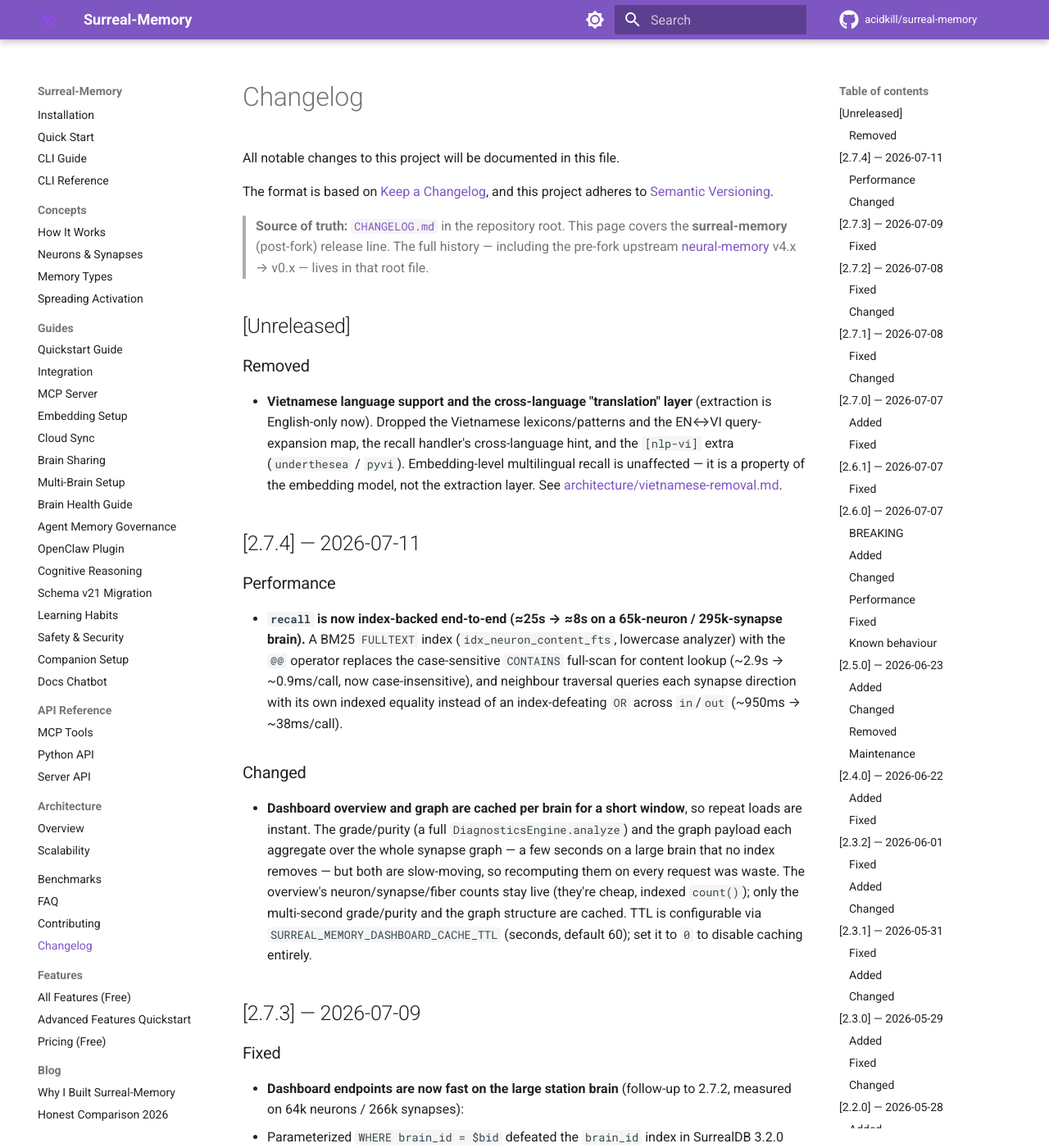
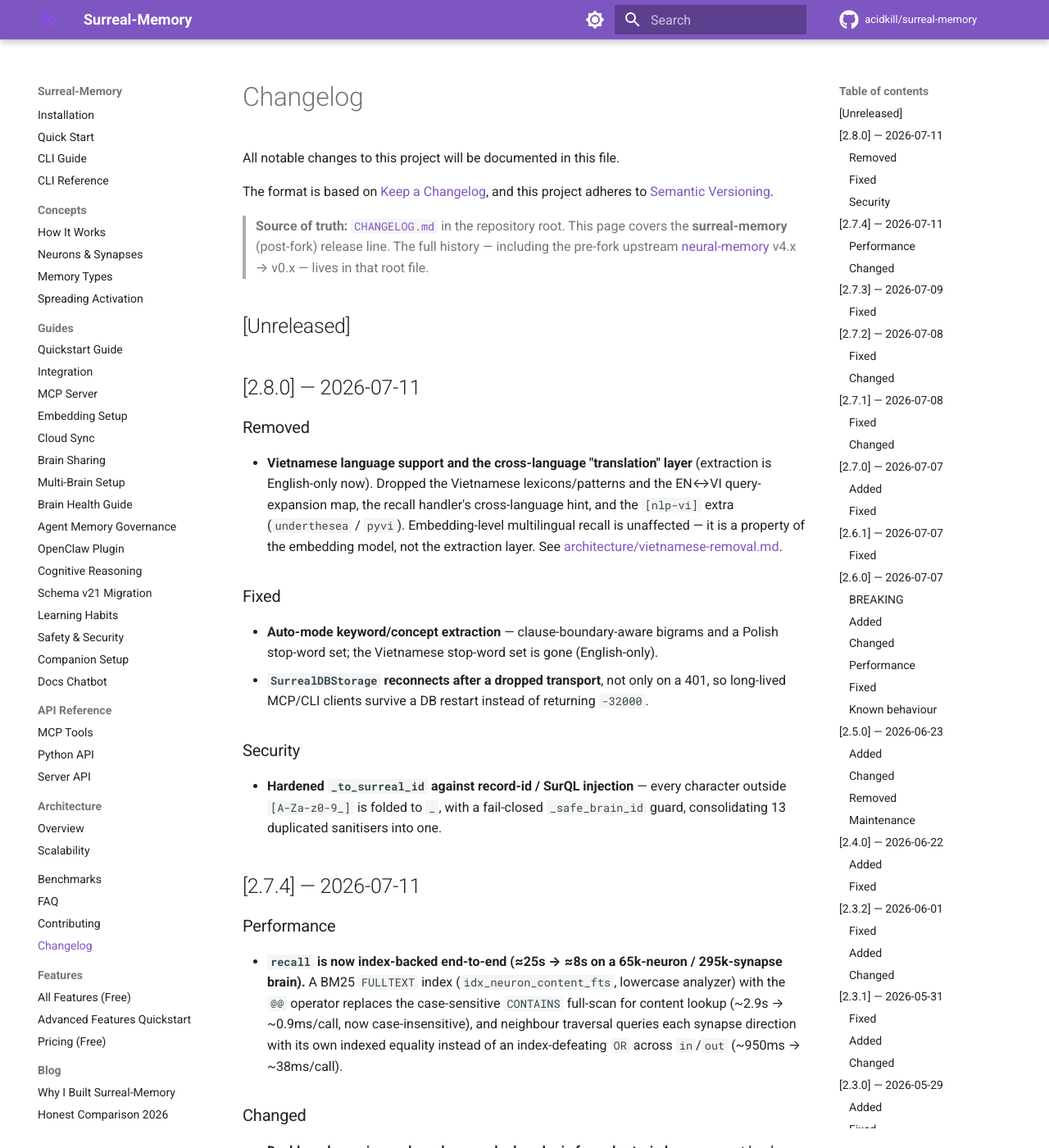
Before and after one commit to RobertSigmundsson/surreal-memory, an MkDocs documentation site: the page built from docs/changelog.md, in a window 1280 px wide and 1400 px high. Shown: the whole window at 82% size. Built offline with MkDocs 1.6.1 and Material for MkDocs 9.7.7, drawn with Linux system fonts in a browser that asks for light colours; comment, search, counter and statistics services are not loaded; the version menu is left out.

Commit message:
chore(release): 2.8.0 — remove Vietnamese/translation, Polish stop-words, SurrealDB reconnect + SurQL hardening (#61)
Bump 2.7.4 -> 2.8.0 across all packages and pin locations (pyproject,
__init__, TestVersionBump, the three npm package.json + package-lock roots),
and promote the [Unreleased] CHANGELOG section to [2.8.0].

Release contents since 2.7.4:
- Removed: Vietnamese language support and the cross-language "translation"
  layer; extraction is English-only (#60).
- Added/Fixed: clause-boundary-aware bigrams + Polish stop-words + auto-mode
  language-set hygiene (#57); SurrealDBStorage reconnects on a dropped
  transport, not only on a 401 (#59); schema parser no longer drops DDL under
  comment blocks + leaked aiosqlite threads (#56).
- Security: hardened _to_surreal_id against record-id / SurQL injection (#58).

Co-authored-by: Toni Nowak <toni@nowak.sh>

```diff
--- a/docs/changelog.md
+++ b/docs/changelog.md
@@ -12,6 +12,8 @@ and this project adheres to [Semantic Versioning](https://semver.org/spec/v2.0.0
 
 ## [Unreleased]
 
+## [2.8.0] — 2026-07-11
+
 ### Removed
 
 - **Vietnamese language support and the cross-language "translation" layer**
@@ -20,6 +22,19 @@ and this project adheres to [Semantic Versioning](https://semver.org/spec/v2.0.0
   `[nlp-vi]` extra (`underthesea` / `pyvi`). Embedding-level multilingual recall is
   unaffected — it is a property of the embedding model, not the extraction layer. See
   [architecture/vietnamese-removal.md](architecture/vietnamese-removal.md).
+
+### Fixed
+
+- **Auto-mode keyword/concept extraction** — clause-boundary-aware bigrams and a
+  Polish stop-word set; the Vietnamese stop-word set is gone (English-only).
+- **`SurrealDBStorage` reconnects after a dropped transport**, not only on a 401,
+  so long-lived MCP/CLI clients survive a DB restart instead of returning `-32000`.
+
+### Security
+
+- **Hardened `_to_surreal_id` against record-id / SurQL injection** — every
+  character outside `[A-Za-z0-9_]` is folded to `_`, with a fail-closed
+  `_safe_brain_id` guard, consolidating 13 duplicated sanitisers into one.
 
 ## [2.7.4] — 2026-07-11
 
--- a/pyproject.toml
+++ b/pyproject.toml
@@ -4,7 +4,7 @@ build-backend = "hatchling.build"
 
 [project]
 name = "surreal-memory"
-version = "2.7.4"
+version = "2.8.0"
 description = "Reflex-based memory system for AI agents with SurrealDB backend — retrieval through activation, not search"
 readme = "README.md"
 license = "MIT"
--- a/src/surreal_memory/__init__.py
+++ b/src/surreal_memory/__init__.py
@@ -16,7 +16,7 @@ from surreal_memory.engine.encoder import EncodingResult, MemoryEncoder
 from surreal_memory.engine.reflex_activation import CoActivation, ReflexActivation
 from surreal_memory.engine.retrieval import DepthLevel, ReflexPipeline, RetrievalResult
 
-__version__ = "2.7.4"
+__version__ = "2.8.0"
 
 __all__ = [
     "__version__",
```
Also changed, not shown: CHANGELOG.md (+2 -0 lines), 7 other files.
